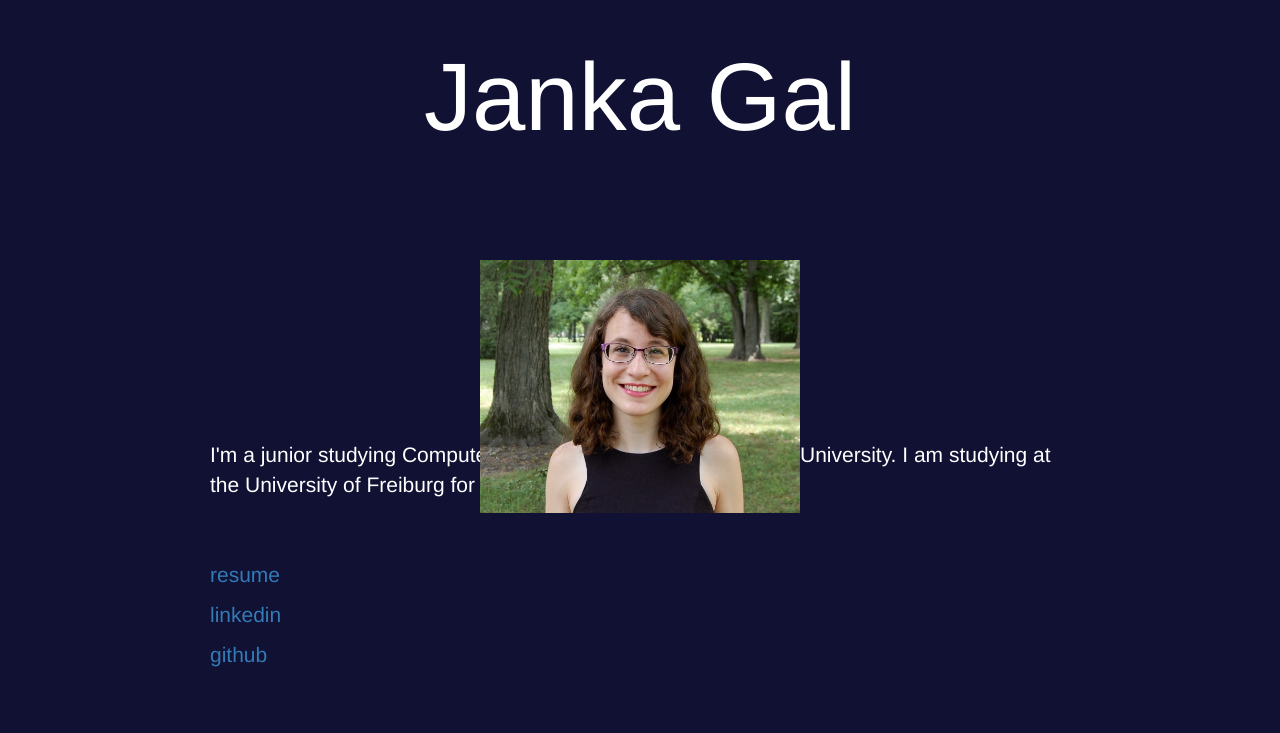
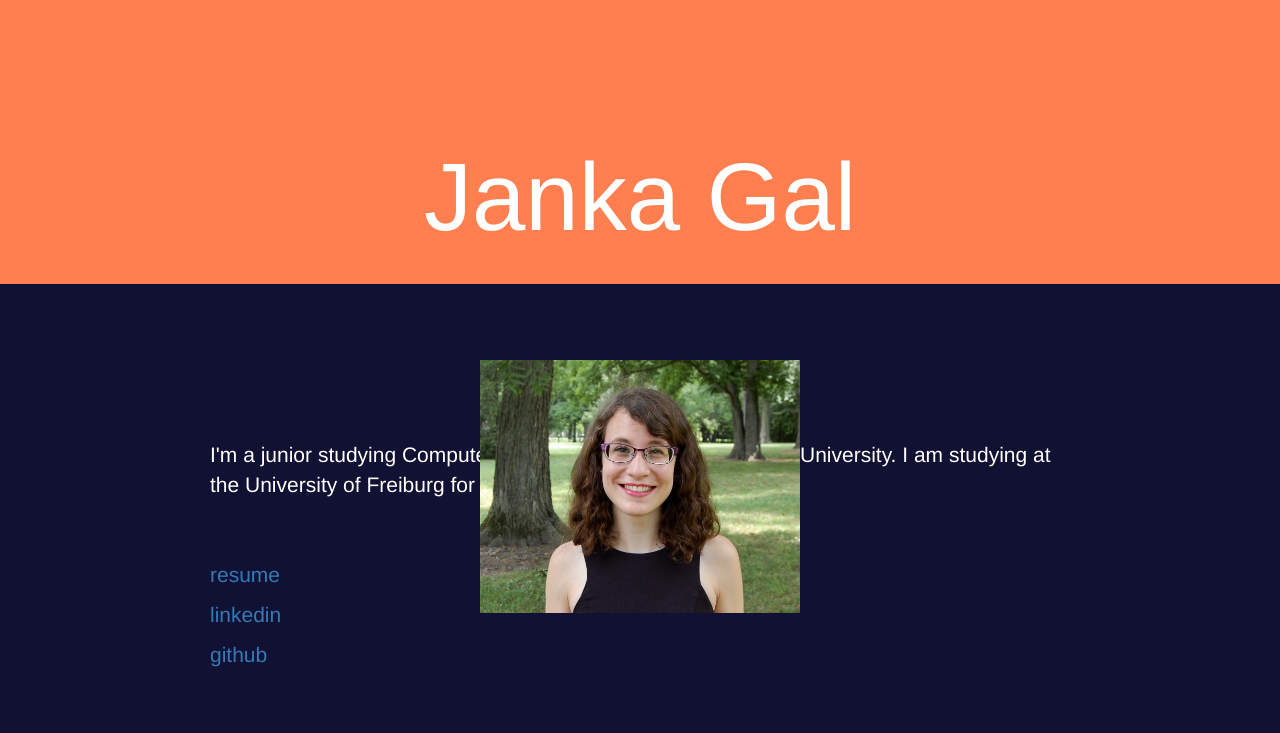
Before and after one commit to jgal/jgal.github.io, a website: page my-website/index.html in a window 1280 px wide. Shown: the part 116-849 px from the top of the page. Drawn offline with Linux system fonts and the light colour scheme.

Commit message:
maybe and background color change

```diff
--- a/my-website/assets/css/style.css
+++ b/my-website/assets/css/style.css
@@ -1,6 +1,6 @@
 .main-header {
 	height: 50vh;
-	background-color: #113;
+	background-color: #ff7f50;
 }
 
 .header-text {
@@ -9,6 +9,7 @@
     font-size: medium;
     color: white;
     text-align: center;
+    padding: 100px 0;
 }
 
 .header-title {
```
